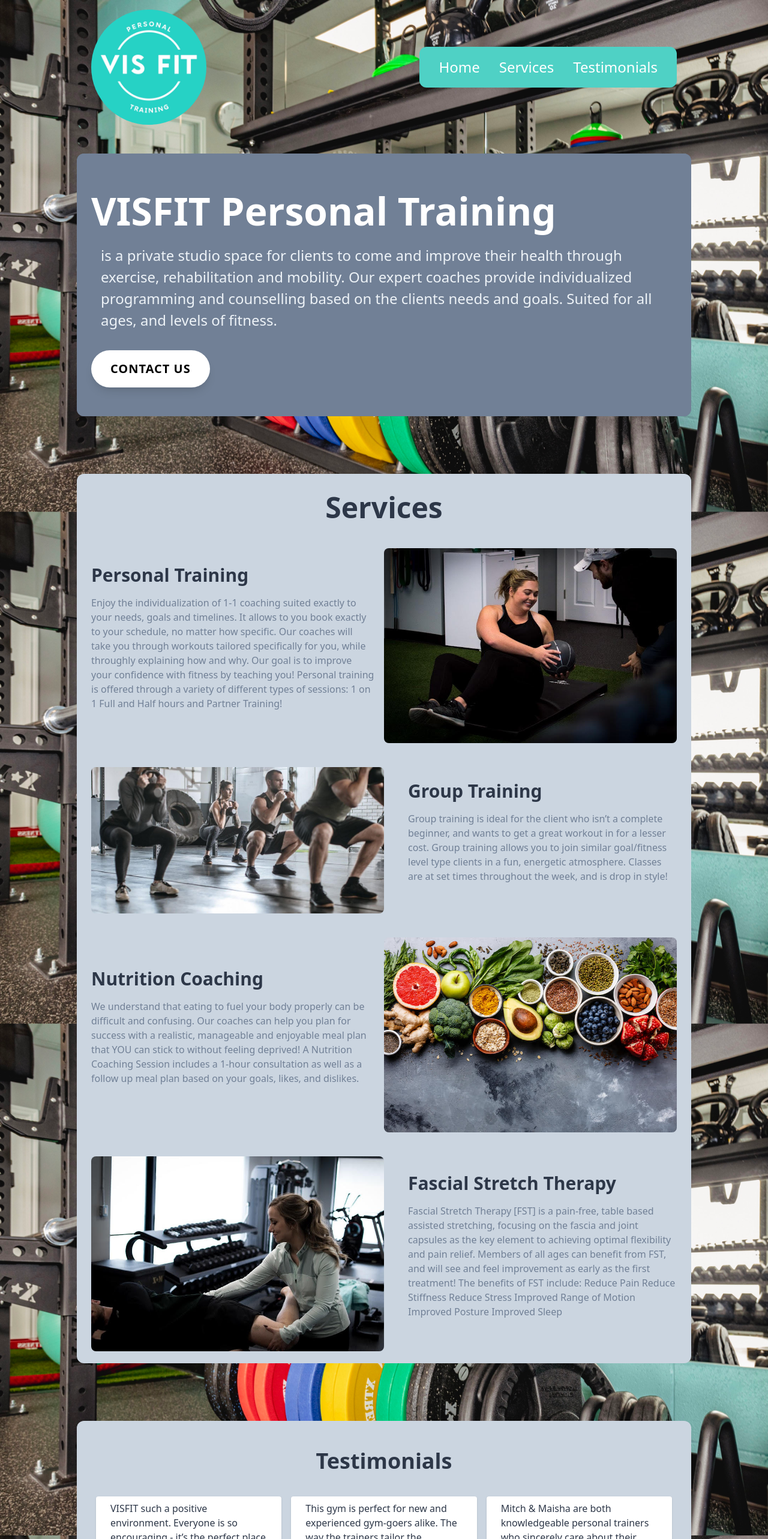
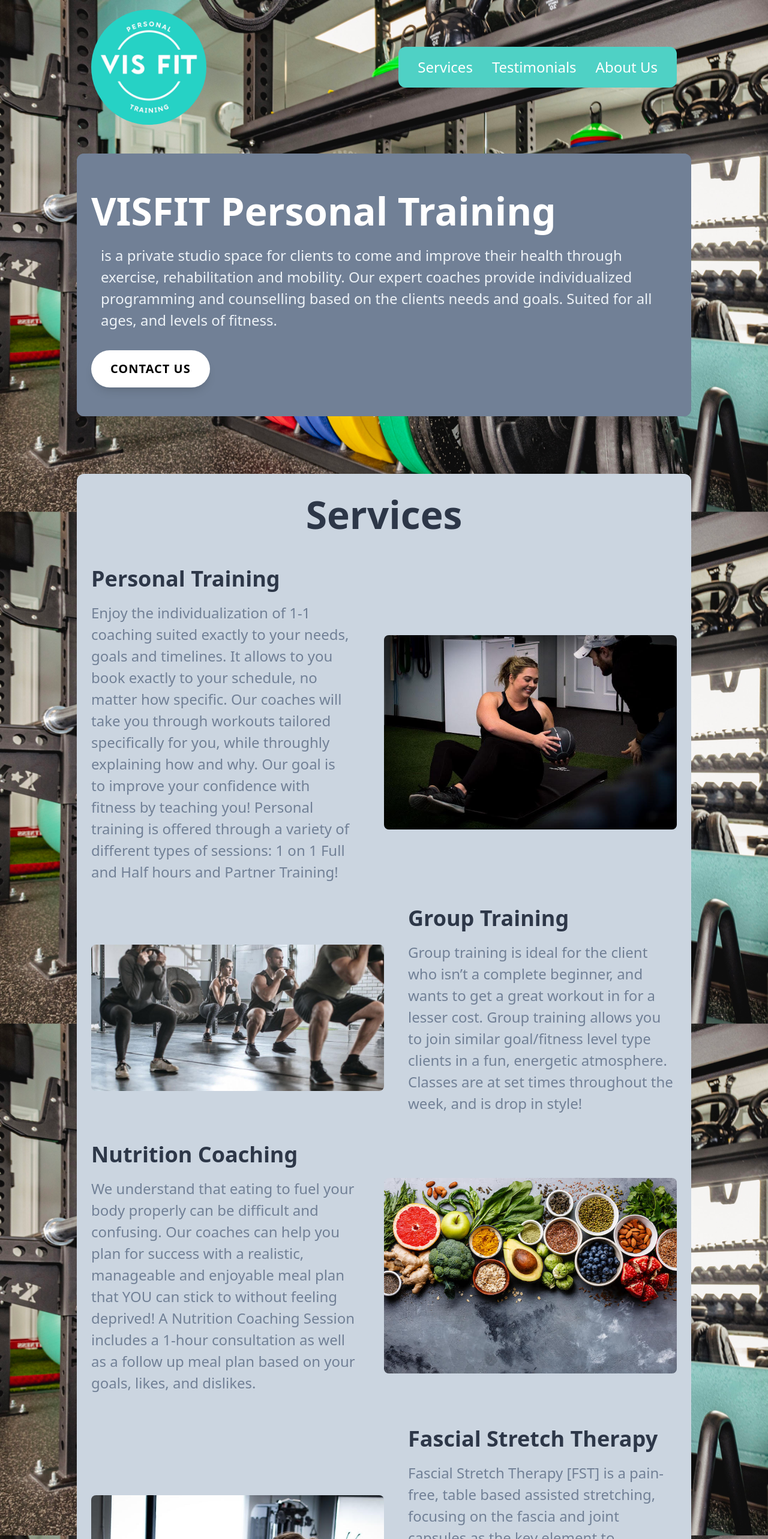
Before and after one commit to AlecYoungblut/fitness-website, a React (Create React App) app in the folder portfolio/: page / in a window 1280 px wide. Shown: the top 2566 px of the page at 60% size. Built offline with nearby package versions, Linux system fonts and the light colour scheme.

Commit message:
made changes to styling

```diff
--- a/portfolio/src/components/CallToAction.js
+++ b/portfolio/src/components/CallToAction.js
@@ -35,16 +35,37 @@
     }
 
     handleSubmit(event) {
-        emailjs.send('default_service', 'template_anqy5gq', {
+        event.preventDefault();
+
+        const serviceID = 'service_pmoeifb';
+        const templateID = 'template_anqy5gq';
+        const publicKey = 'user_c0wgstTGpI0ijaURsxQJf'
+        var templateParams = {
             name: `${this.state.name}`,
             phoneno: `${this.state.phoneno}`,
-            email: `${this.state.email}`,
-        }, 'user_c0wgstTGpI0ijaURsxQJf')
-            .then(function (response) {
-                console.log('SUCCESS!', response.status, response.text);
-            }, function (error) {
-                console.log('FAILED...', error);
+            email: `${this.state.email}`
+        };
+
+        alert('sending mail!');
+
+        emailjs.send(serviceID, templateID, templateParams, publicKey).then(() => {
+            alert('Sent!');
+        }, (err) => {
+            alert(JSON.stringify(err));
         });
+
+
+
+        // emailjs.send('service_pmoeifb', 'template_anqy5gq', {
+        //     name: `${this.state.name}`,
+        //     phoneno: `${this.state.phoneno}`,
+        //     email: `${this.state.email}`,
+        // }, 'user_c0wgstTGpI0ijaURsxQJf')
+        //     .then(function (response) {
+        //         console.log('SUCCESS!', response.status, response.text);
+        //     }, function (error) {
+        //         console.log('FAILED...', error);
+        //     });
     }
     render() {
         return (
@@ -169,7 +190,13 @@
                         </form>
                     </div>
                 </div>
-            </section >
+                <script type="text/javascript"
+                    src="https://cdn.jsdelivr.net/npm/@emailjs/browser@3/dist/email.min.js">
+                </script>
+                <script type="text/javascript">
+                    emailjs.init('user_c0wgstTGpI0ijaURsxQJf')
+                </script>
+            </section>
         );
     }
 };
--- a/portfolio/src/components/Features.js
+++ b/portfolio/src/components/Features.js
@@ -7,15 +7,15 @@
 class Features extends React.Component {
     render() {
         return (
-            <section className="bg-gray-400 mx-auto w-4/5 rounded-xl mb-24">
+            <section className="bg-gray-400 mx-auto w-4/5 rounded-xl mb-24" id="Services">
                 <section className="container mx-auto px-6 p-5 my-10" >
-                    <h2 className="text-5xl font-bold text-center text-gray-800 mb-8">
+                    <h2 className="text-6xl font-bold text-center text-gray-800 mb-8">
                         Services
                     </h2>
-                    <div className="flex items-center flex-wrap mb-10">
-                        <div className="w-full md:w-1/2">
-                            <h4 className="text-3xl text-gray-800 font-bold mb-3 pr-10">Personal Training </h4>
-                            <p className="text-gray-600 mb-8 mr-4">
+                    <div className="flex items-center flex-wrap">
+                        <div className="w-full md:w-1/2 lg:pr-10">
+                            <h4 className="text-4xl text-gray-800 font-bold mb-3">Personal Training </h4>
+                            <p className="text-gray-600 mb-8 mr-4 text-2xl">
                                 Enjoy the individualization of 1-1 coaching suited exactly to your needs, goals and timelines. It allows to you book exactly to your schedule, no matter how specific. Our coaches will take you through workouts tailored specifically for you, while throughly explaining how and why. Our goal is to improve your confidence with fitness by teaching you!
                                 Personal training is offered through a variety of different types of sessions: 1 on 1 Full and Half hours and Partner Training!
                             </p>
@@ -24,22 +24,22 @@
                             <img className="rounded-lg" src={training1} alt="Lorem" />
                         </div>
                     </div>
-                    <div className="flex items-center flex-wrap mb-10">
+                    <div className="flex items-center flex-wrap">
                         <div className="w-full md:w-1/2">
                             <img className="rounded-lg" src={training2} alt="Lorem" />
                         </div>
                         <div className="w-full md:w-1/2 pl-0 md:pl-10 ">
-                            <h4 className="text-3xl text-gray-800 font-bold mb-3">Group Training</h4>
-                            <p className="text-gray-600 mb-8">
-                            Group training is ideal for the client who isn’t a complete beginner, and wants to get a great workout in for a lesser cost. Group training allows you to join similar goal/fitness level type clients in a fun, energetic atmosphere. Classes are at set times throughout the week, and is drop in style!
+                            <h4 className="text-4xl text-gray-800 font-bold mb-3">Group Training</h4>
+                            <p className="text-gray-600 mb-8 text-2xl">
+                                Group training is ideal for the client who isn’t a complete beginner, and wants to get a great workout in for a lesser cost. Group training allows you to join similar goal/fitness level type clients in a fun, energetic atmosphere. Classes are at set times throughout the week, and is drop in style!
                             </p>
                         </div>
                     </div>
 
-                    <div className="flex items-center flex-wrap mb-10">
-                        <div className="w-full md:w-1/2">
-                            <h4 className="text-3xl text-gray-800 font-bold mb-3">Nutrition Coaching</h4>
-                            <p className="text-gray-600 mb-8">
+                    <div className="flex items-center flex-wrap pt-2">
+                        <div className="w-full md:w-1/2 lg:pr-10">
+                            <h4 className="text-4xl text-gray-800 font-bold mb-3">Nutrition Coaching</h4>
+                            <p className="text-gray-600 mb-8 text-2xl">
                                 We understand that eating to fuel your body properly can be difficult and confusing.
                                 Our coaches can help you plan for success with a realistic, manageable and enjoyable meal plan that YOU can stick to without feeling deprived!
                                 A Nutrition Coaching Session includes a 1-hour consultation as well as a follow up meal plan based on your goals, likes, and dislikes.
@@ -50,18 +50,18 @@
                         </div>
                     </div>
 
-                    <div className="flex items-center flex-wrap">
+                    <div className="flex items-center flex-wrap pt-2">
                         <div className="w-full md:w-1/2">
                             <img className="rounded-lg" src={training4} alt="Lorem" />
                         </div>
-                        <div className="w-full md:w-1/2 pl-0 md:pl-10 ">
-                            <h4 className="text-3xl text-gray-800 font-bold mb-3">Fascial Stretch Therapy</h4>
-                            <p className="text-gray-600 mb-8">
+                        <div className="w-full md:w-1/2 pl-0 md:pl-10 py-2">
+                            <h4 className="text-4xl text-gray-800 font-bold mb-3">Fascial Stretch Therapy</h4>
+                            <p className="text-gray-600 mb-8 text-2xl">
                                 Fascial Stretch Therapy [FST] is a pain-free, table based assisted stretching, focusing on the fascia and joint capsules as the key element to achieving optimal flexibility and pain relief. Members of all ages can benefit from FST, and will see and feel improvement as early as the first treatment!
                                 The benefits of FST include:
-                                Reduce Pain
-                                Reduce Stiffness
-                                Reduce Stress
+                                Reduced Pain,
+                                Reduced Stiffness
+                                Reduced Stress
                                 Improved Range of Motion
                                 Improved Posture
                                 Improved Sleep
--- a/portfolio/src/components/Nav.js
+++ b/portfolio/src/components/Nav.js
@@ -8,6 +8,7 @@
     faChevronCircleDown,
 );
 
+
 class Nav extends React.Component {
     constructor(props) {
         super(props);
@@ -15,6 +16,7 @@
             navClosed: true
         };
     }
+
     render() {
         return (
             <section className="rounded-xl mx-auto w-4/5 mb-24 h-40">
@@ -37,9 +39,9 @@
                             <div className="origin-top-right absolute right-0 pt-2 w-56 rounded-md shadow-lg" hidden={(this.state.navClosed)}>
                                 <div className="rounded-md bg-white shadow-xs">
                                     <div className="py-1" aria-orientation="vertical" aria-labelledby="options-menu">
-                                        <a href="#" className="block px-4 py-2 text-sm leading-5 text-gray-700 hover:bg-gray-100 hover:text-gray-900 focus:outline-none focus:bg-gray-100 focus:text-gray-900" >About</a>
-                                        <a href="#Lorem_Testimonials" className="block px-4 py-2 text-sm leading-5 text-gray-700 hover:bg-gray-100 hover:text-gray-900 focus:outline-none focus:bg-gray-100 focus:text-gray-900" >Testimonials</a>
-                                        <a href="#Lorem_Contact#" className="block px-4 py-2 text-sm leading-5 text-gray-700 hover:bg-gray-100 hover:text-gray-900 focus:outline-none focus:bg-gray-100 focus:text-gray-900" >Contact Me</a>
+                                        <a className="block px-4 py-2 text-sm leading-5 text-gray-700 hover:bg-gray-100 hover:text-gray-900 focus:outline-none focus:bg-gray-100 focus:text-gray-900" >About</a>
+                                        <a href="#Testimonials" className="block px-4 py-2 text-sm leading-5 text-gray-700 hover:bg-gray-100 hover:text-gray-900 focus:outline-none focus:bg-gray-100 focus:text-gray-900" >Testimonials</a>
+                                        <a href="#AboutUs" className="block px-4 py-2 text-sm leading-5 text-gray-700 hover:bg-gray-100 hover:text-gray-900 focus:outline-none focus:bg-gray-100 focus:text-gray-900" >Contact Me</a>
                                     </div>
                                 </div>
                             </div>
@@ -47,9 +49,9 @@
                     </div>
                     <div className="hidden lg:block">
                         <ul className="rounded-xl text-2xl inline-flex bg-teal-400 p-4">
-                            <li><a className="px-4 hover:font-bold text-white m" href="#">Home</a></li>
-                            <li><a className="px-4 hover:font-bold text-white" href="#Lorem_Testimonials">Services</a></li>
-                            <li><a className="px-4 hover:font-bold text-white" href="#Lorem_Testimonials">Testimonials</a></li>
+                            <li><a id="1" className="px-4 hover:font-bold text-white">Services</a></li>
+                            <li><a id="2" className="px-4 hover:font-bold text-white">Testimonials</a></li>
+                            <li><a id="3" className="px-4 hover:font-bold text-white m">About Us</a></li>
                         </ul>
                     </div>
                 </div>
--- a/portfolio/src/components/Testimonials.js
+++ b/portfolio/src/components/Testimonials.js
@@ -3,7 +3,7 @@
 class Testimonials extends React.Component {
     render() {
         return (
-            <section className="bg-gray-400 mx-auto w-4/5 rounded-xl mb-24" id="Lorem_Testimonials">
+            <section className="bg-gray-400 mx-auto w-4/5 rounded-xl mb-24" id="Testimonials">
                 <div className="container mx-auto px-6 py-10 my-16">
                     <h2 className="text-4xl font-bold text-center text-gray-800 mb-8">
                         Testimonials
```
Lines whose indentation alone changed are shown as unchanged.
